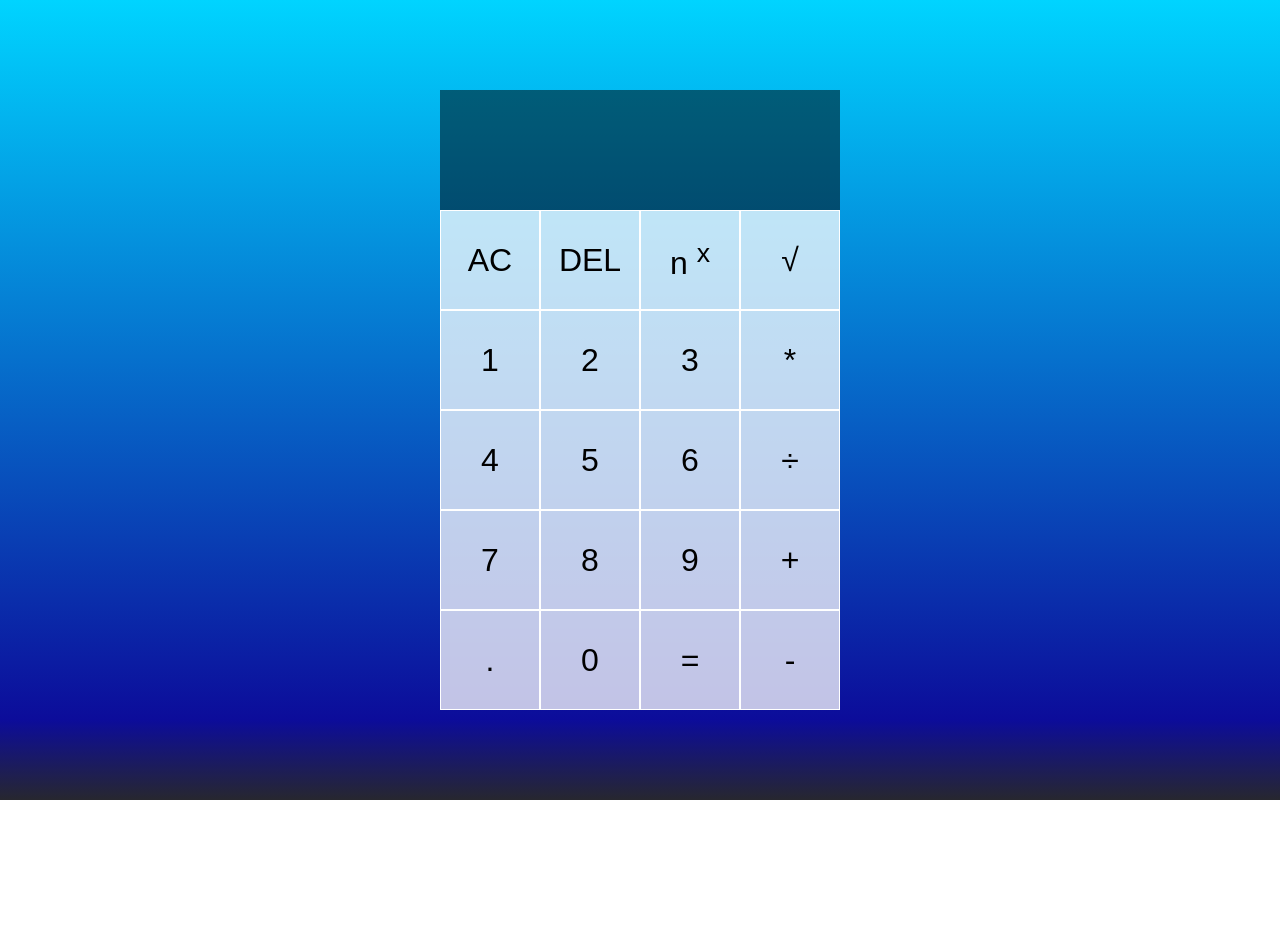
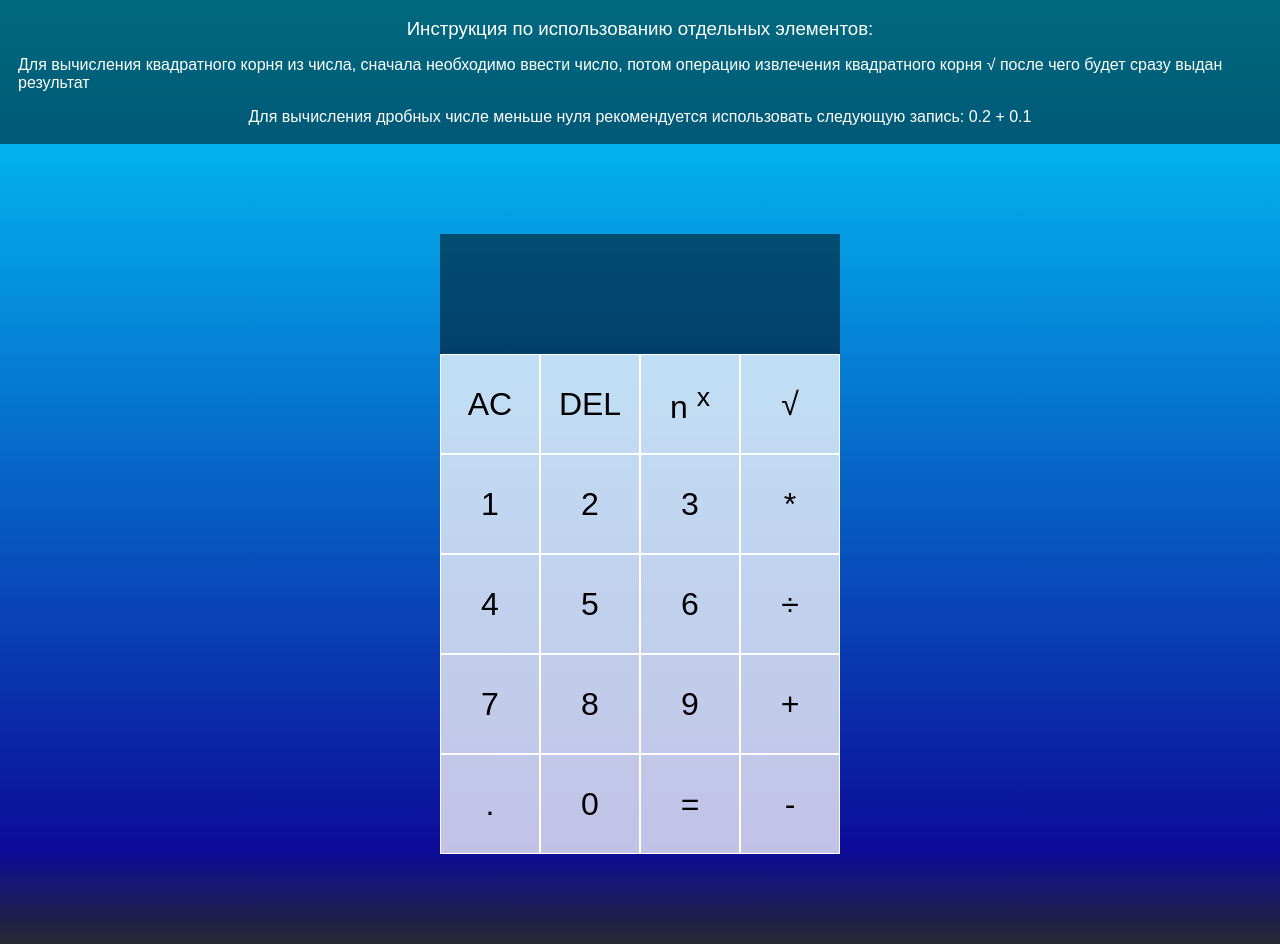
Before and after one commit to SkyWalker1996x/calculator, a plain HTML site: page index.html in a window 1280 px wide. Before the commit the page ends 800 px from the top, so only its background shows below. Drawn offline with Linux system fonts and the light colour scheme.

Commit message:
feat: add instructions for some brain people

```diff
--- a/index.html
+++ b/index.html
@@ -6,6 +6,17 @@
     <link href="styles.css" rel="stylesheet">
 </head>
 <body>
+
+<div class="instruction">
+    <h3>Инструкция по использованию отдельных элементов:</h3>
+    <p>
+        Для вычисления квадратного корня из числа, сначала необходимо ввести число,
+        потом операцию извлечения квадратного корня √ после чего будет сразу выдан результат
+    </p>
+    <p>
+        Для вычисления дробных числе меньше нуля рекомендуется использовать следующую запись: 0.2 + 0.1
+    </p>
+</div>
 <div class="calculator-grid">
     <div class="output">
         <div data-previous-operand class="previous-operand"></div>
@@ -32,6 +43,7 @@
     <button data-equals>=</button>
     <button data-minus>-</button>
 </div>
+
 <script src="script.js"></script>
 </body>
 </html>
--- a/styles.css
+++ b/styles.css
@@ -7,8 +7,13 @@
 body {
     padding: 0;
     margin: 0;
-    background: rgb(39,39,47);
-    background: linear-gradient(0deg, rgba(39,39,47,1) 0%, rgba(12,12,154,1) 10%, rgba(0,212,255,1) 100%);
+    background: rgb(39, 39, 47);
+    background: linear-gradient(0deg, rgba(39, 39, 47, 1) 0%, rgba(12, 12, 154, 1) 10%, rgba(0, 212, 255, 1) 100%);
+}
+
+p, h3 {
+    margin: 3px;
+    padding: 5px;
 }
 
 .calculator-grid {
@@ -57,3 +62,14 @@ body {
     color: white;
     font-size: 2.5rem;
 }
+
+.instruction {
+    grid-column: 1/-1;
+    background-color: rgba(0, 0, 0, .5);
+    display: flex;
+    align-items: center;
+    justify-content: space-around;
+    flex-direction: column;
+    padding: 10px;
+    color: #ffffff;
+}
```
